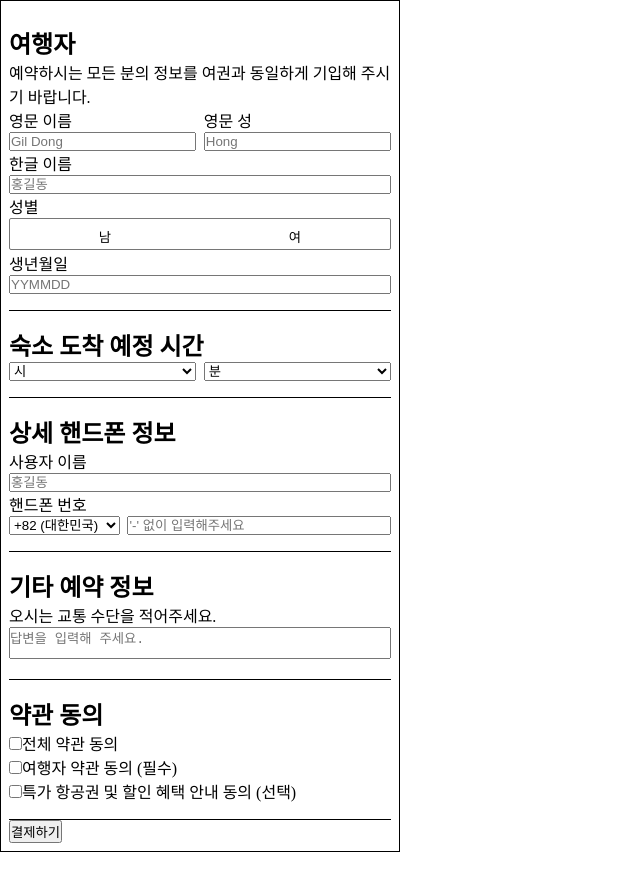
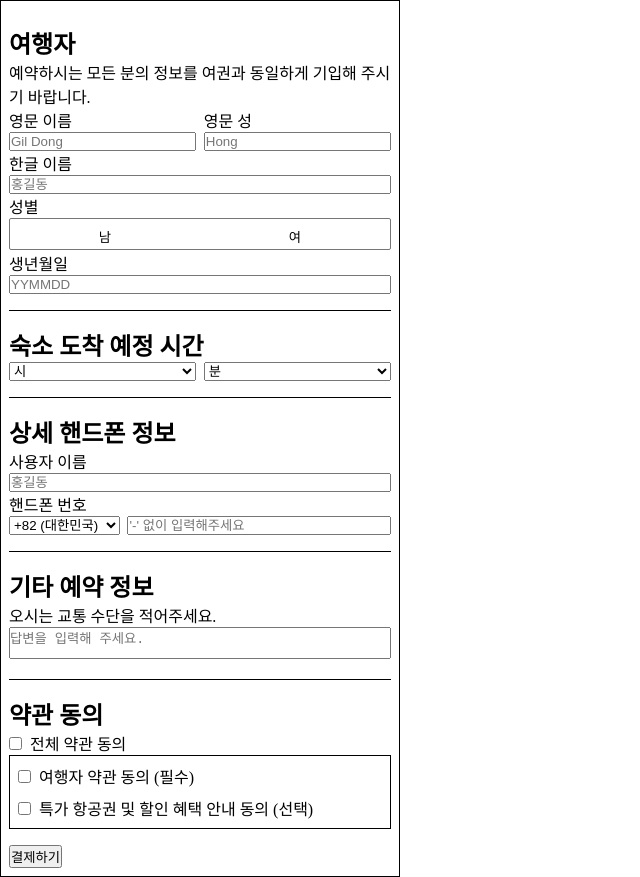
Before and after one commit to dev-song/task-dev-song, a React (Create React App) app: page / in a window 1280 px wide. Shown: the whole page, without its empty margins (0-640 px from the left). Before the commit the page ends 852 px from the top, so only its background shows below. Built offline with nearby package versions, Linux system fonts and the light colour scheme.

Commit message:
Add styles for TermsAgreement

```diff
--- a/src/Components/TermsAgreement.js
+++ b/src/Components/TermsAgreement.js
@@ -1,4 +1,5 @@
 import React, { useEffect, useState } from 'react';
+import './styles/TermsAgreement.css';
 
 function TermsAgreement({ handleMainTerm }) {
   const [wholeTerm, setWholeTerm] = useState(false);
--- /dev/null
+++ b/src/Components/styles/TermsAgreement.css
@@ -0,0 +1,16 @@
+.TermsAgreement {
+  border-bottom: none;
+}
+
+input[type='checkbox'] {
+  margin-right: 0.5rem;
+}
+
+.terms-agreement__sub-terms {
+  padding: 0.5rem;
+  border: 1px solid black;
+}
+
+.sub-terms--container:first-of-type {
+  margin-bottom: 0.5rem;
+}
```
